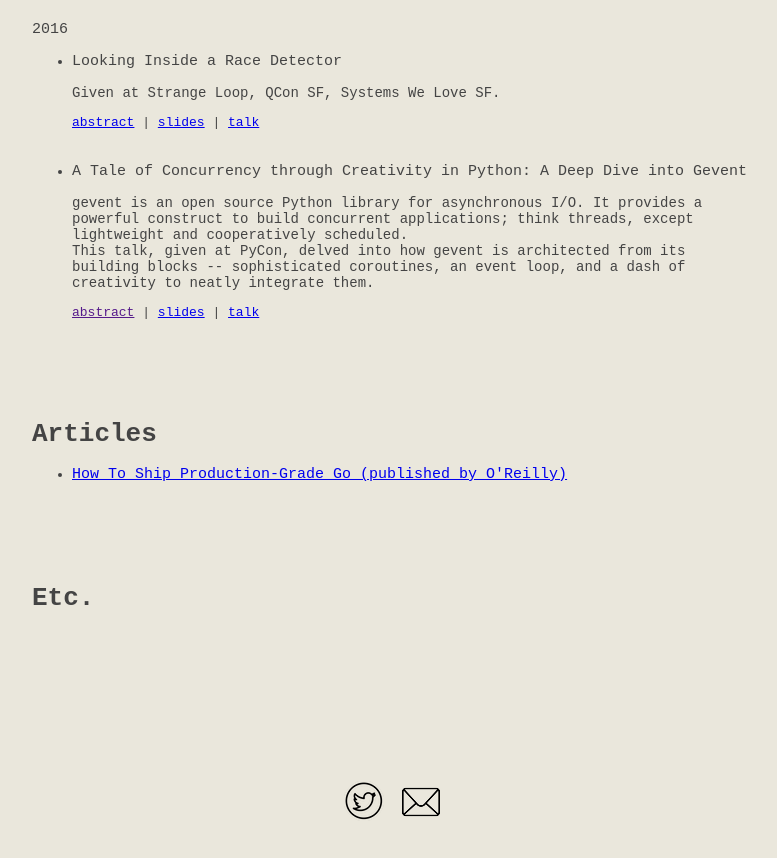
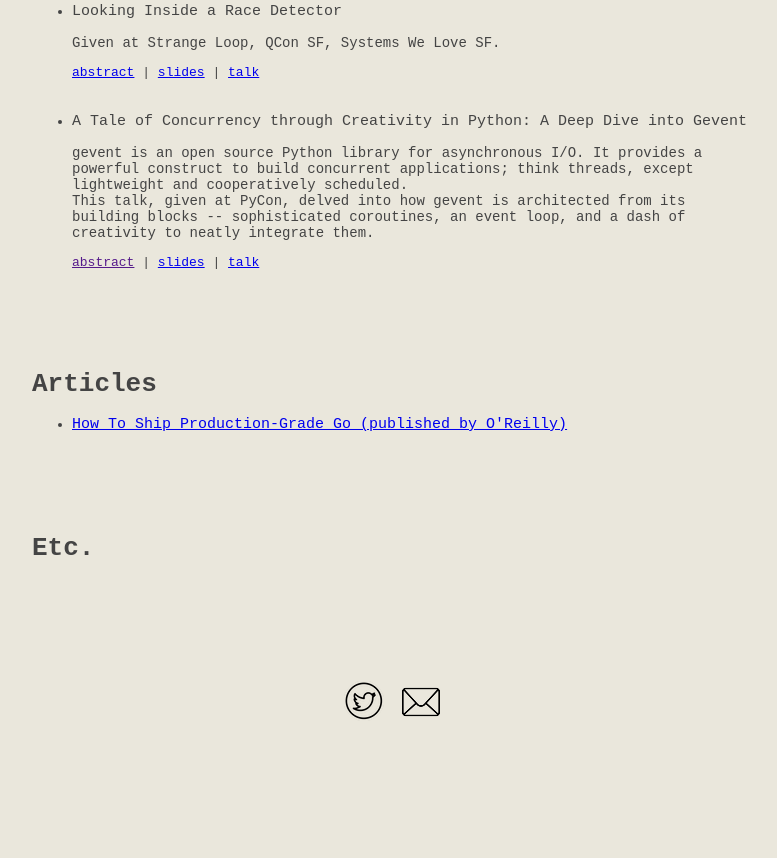
Before and after one commit to kav-ya/kav-ya.github.io, a plain HTML site: page index.html in a window 1280 px wide. Shown: the part 1584-2442 px from the top of the page, without its empty margins (248-1025 px from the left). After the commit the page ends 2344 px from the top, so only its background shows below. Drawn offline with Linux system fonts and the light colour scheme.

Commit message:
Reduce top, bottom margins.

```diff
--- a/style.css
+++ b/style.css
@@ -4,7 +4,7 @@ body {
 
 .container {
     display: block;
-    margin: 100px auto;
+    margin: 50px auto;
     max-width: 720px;
     font-family: monospace;
     color: #444;
@@ -24,7 +24,7 @@ li {
 
 .footer {
     display: block;
-    margin: 100px auto;
+    margin: 10px auto;
     max-width: 720px;
     font-family: monospace;
     font-size: 30px;
```
